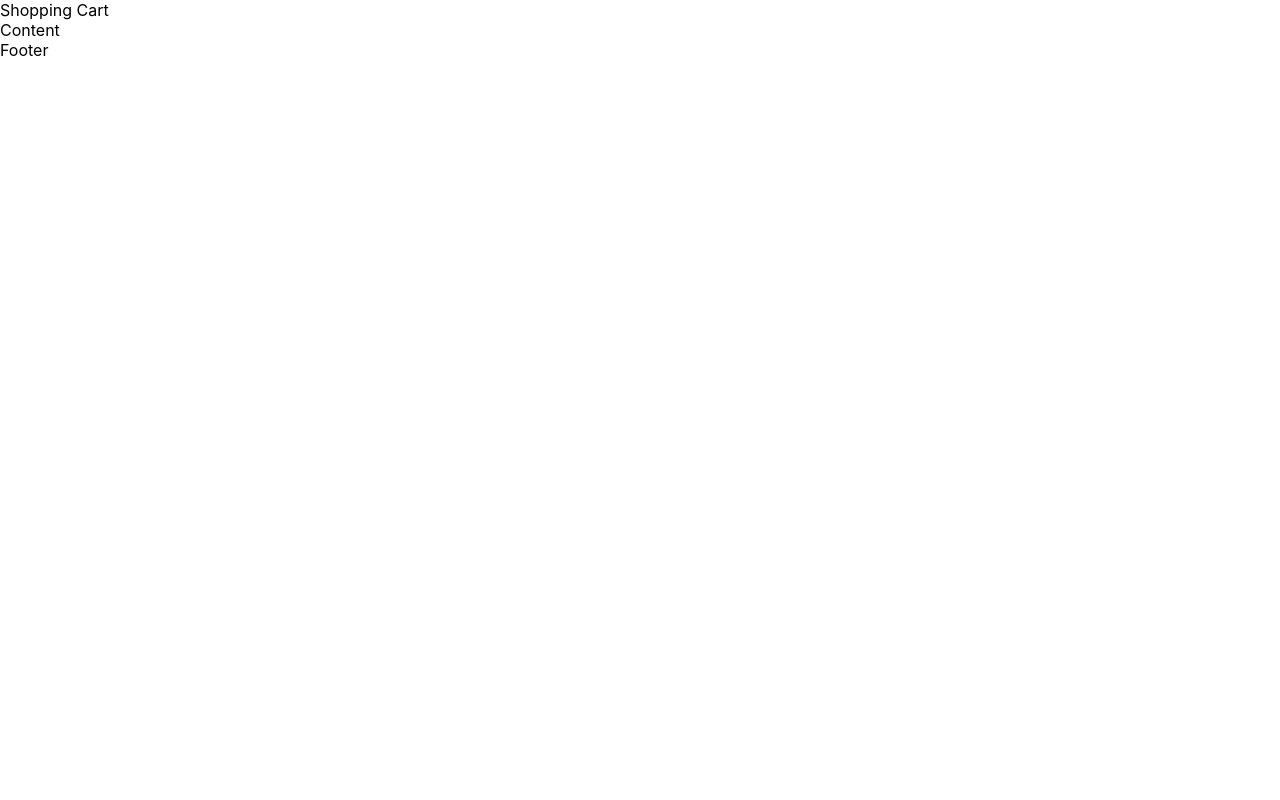
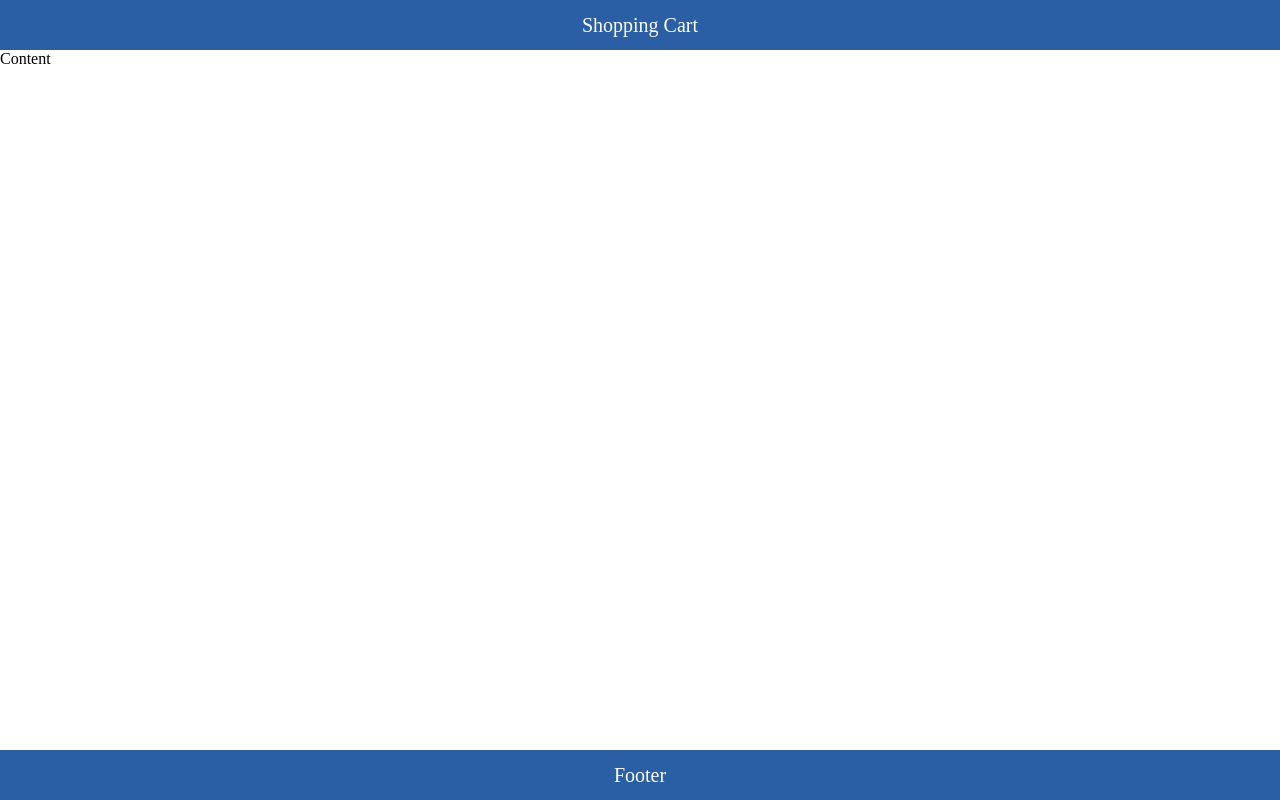
Before and after one commit to Eslam-Nasr86/react-shop-cart, a React (Create React App) app in the folder client/: page / in a window 1280 px wide. Built offline with nearby package versions, Linux system fonts and the light colour scheme.

Commit message:
header comp css

```diff
--- a/client/gulpfile.js
+++ b/client/gulpfile.js
@@ -6,5 +6,5 @@ const sass = gulpSass(require('sass'))
 
 
 gulp.task('sass', async ()=>{
-    gulp.src('src/*.scss').pipe(sass()).pipe(gulp.dest('src/css'))
+    gulp.src('src/components/**.scss').pipe(sass()).pipe(gulp.dest('src/css'))
 })
--- a/client/src/App.js
+++ b/client/src/App.js
@@ -1,9 +1,10 @@
+import Header from "./components/Header/Header";
 
 
 function App() {
   return (
     <div className="layout">
-        <header>Shopping Cart</header>
+        <Header/>
         <main>Content</main>
         <footer>Footer</footer>
 
--- /dev/null
+++ b/client/src/components/Header/Header.js
@@ -0,0 +1,9 @@
+import React from 'react'
+import '../../css/Header/Header.css'
+
+
+export default function Header() {
+  return (
+    <header>Shopping Cart</header>
+  )
+}
--- /dev/null
+++ b/client/src/components/Header/Header.scss
@@ -0,0 +1,9 @@
+header{
+    grid-area: header;
+    background-color: #2a5ea5;
+    color: #fff;
+   display: flex;
+   justify-content: center;
+   align-items: center;
+   font-size: 20px;
+  }
--- /dev/null
+++ b/client/src/css/Header/Header.css
@@ -0,0 +1,9 @@
+header {
+  grid-area: header;
+  background-color: #2a5ea5;
+  color: #fff;
+  display: flex;
+  justify-content: center;
+  align-items: center;
+  font-size: 20px;
+}
--- a/client/src/css/index.css
+++ /dev/null
@@ -1,3 +0,0 @@
-p {
-  color: red;
-}
--- a/client/src/index.css
+++ b/client/src/index.css
@@ -1,13 +1,41 @@
-body {
+*{
   margin: 0;
-  font-family: -apple-system, BlinkMacSystemFont, 'Segoe UI', 'Roboto', 'Oxygen',
-    'Ubuntu', 'Cantarell', 'Fira Sans', 'Droid Sans', 'Helvetica Neue',
-    sans-serif;
-  -webkit-font-smoothing: antialiased;
-  -moz-osx-font-smoothing: grayscale;
+  padding: 0;
+  box-sizing: border-box;
+  font-size: Verdana;
+
 }
 
-code {
-  font-family: source-code-pro, Menlo, Monaco, Consolas, 'Courier New',
-    monospace;
+#root{
+  height: 100vh;
 }
+
+
+.layout{
+  display: grid;
+  grid-template-areas:
+  "header"
+  "main"
+  "footer";
+  height: 100%;
+  grid-template-rows: 50px 1fr 50px;
+
+}
+
+
+
+
+
+main{
+  grid-area: main;
+}
+
+footer{
+  grid-area: footer;
+  background-color: #2a5ea5;
+  color: #fff;
+ display: flex;
+ justify-content: center;
+ align-items: center;
+ font-size: 20px;
+}
```
